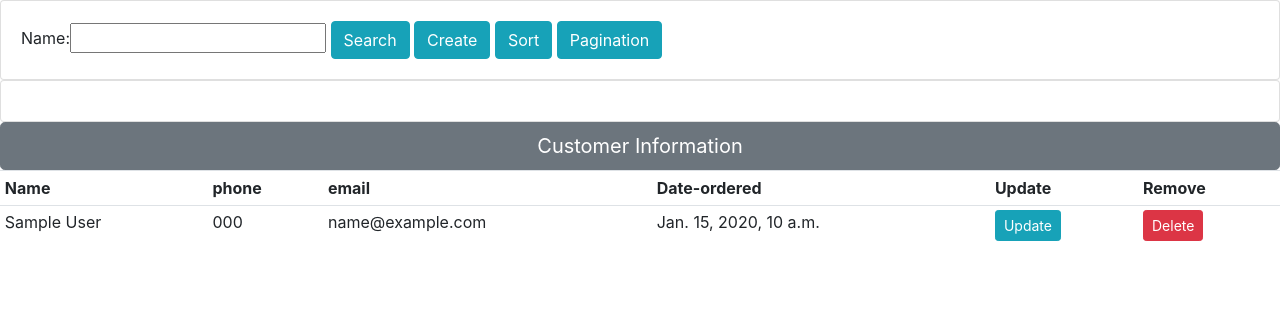
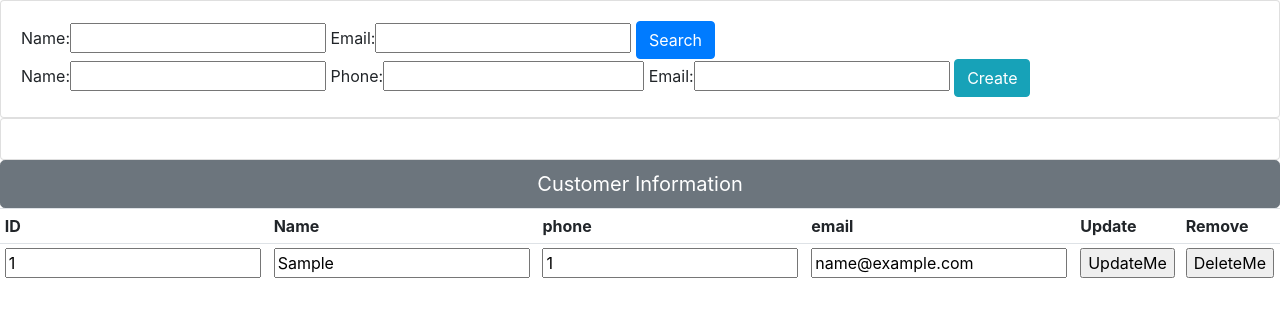
Before and after one commit to RohiniPunde/crud, a Django app: page / in a window 1280 px wide. Shown: the part 56-373 px from the top of the page. Run offline with Django 3.2, Linux system fonts and the light colour scheme; tables that the repository leaves empty hold one stand-in row (values such as "Sample post"); some libraries are stand-ins or nearby versions.

Commit message:
Added create,update,delete,pagination,sorting,search with proper data on same page

```diff
--- a/crudapp/filters.py
+++ b/crudapp/filters.py
@@ -9,4 +9,4 @@ class CustomerFilter(django_filters.FilterSet):
     class Meta:
         model=Customer
         fields='__all__'
-        exclude=['phone','date_created','email']
+        exclude=['phone']
--- a/crudapp/models.py
+++ b/crudapp/models.py
@@ -1,10 +1,14 @@
 from django.db import models
+from django.core.validators import RegexValidator
+import datetime
 
 class Customer(models.Model):
-    name=models.CharField(max_length=200,null=True)
-    phone=models.CharField(max_length=200,null=True)
-    email=models.CharField(max_length=200,null=True)
-    date_created=models.DateTimeField(auto_now=True,null=True)
+    alphanumeric = RegexValidator(r'^[a-zA-Z]*$', 'Only alphanumeric characters are allowed.')
+    name=models.CharField(max_length=200,null=True,validators=[alphanumeric])
+    phone=models.BigIntegerField(null=True)
+    email=models.EmailField(max_length= 200,null=True)
+    #date_created= models.DateField()
+   # date_created = models.DateField(_("date_created"),default=datetime.date.today)
 
     def __str__(self):
         return str(self.name)
--- a/crudapp/templates/display.html
+++ b/crudapp/templates/display.html
@@ -14,13 +14,29 @@
 <div class="row">
         <div class="col-md">
                     <div class="card card-body">
-                        <form method="get">
+                        <tr>
+                            <form method="get">
                             {{myfilter.form}}
-                            <button class="btn btn-info">Search</button>
-                             <a href="create" class="btn btn-info" role="button">Create</a>
-                             <a href="display" class="btn btn-info" role="button">Sort</a>
-                             <a href="index" class="btn btn-info" role="button">Pagination</a>
+                            <button class="btn btn-primary">Search</button>
                         </form>
+
+                        <form action="" method="POST" >
+                         {%csrf_token%}
+                            {{form}}
+
+                        <input type="submit" class="btn btn-info" value="Create" name="submit">
+
+<!--                             <a href="display" class="btn btn-info" role="button">Sort</a>-->
+                        </form>
+
+<!--                        <form method="get">-->
+<!--                            &lt;!&ndash;-->
+
+<!--                            {{myfilter.form}}-->
+<!--                             <button class="btn btn-info">Search</button>-->
+<!--                         &#45;&#45;!>-->
+<!--                        </form>-->
+
                     </div>
         </div>
 </div>
@@ -29,6 +45,14 @@
         <div class="col-md">
                     <div class="card card-body">
                         <form>
+                            <!--{% for i in phone %}
+                                    <tr>
+                                        <td>{{i.name}}</td>
+                                        <td>{{i.phone}}</td>
+                                        <td>{{i.email}}</td>
+                                    </tr>
+
+                                 {%endfor%}-->
                         </form>
                     </div>
         </div>
@@ -39,26 +63,50 @@
 
  <button type="button" class="btn btn-secondary btn-lg btn-block">Customer Information</button>
                             <table class="table table-sm">
-                                <tr>
+                                <tr><th>ID</th>
                                     <th>Name</th>
                                     <th>phone</th>
                                     <th>email</th>
-                                    <th>Date-ordered</th>
                                     <th>Update</th>
                                     <th>Remove</th>
                                 </tr>
-                                 {% for i in customer %}
-                                    <tr>
-                                        <td>{{i.name}}</td>
-                                        <td>{{i.phone}}</td>
-                                        <td>{{i.email}}</td>
-                                        <td>{{i.date_created}}</td>
-                                        <td><a class="btn btn-sm btn-info" href="{% url 'update' i.id %}">Update</a></td>
-                                        <td><a class="btn btn-sm btn-danger" href="{% url 'delete' i.id%}">Delete</a></td>
+                                 {% for i in users %}
+                                <tr>
+                                        <form action="update" method="post">
+                                            {% csrf_token %}
+                                        <td><input type="text" name="id" value={{i.id}} readonly/></td>
+                                        <td><input type="text" name="name" value={{i.name}} /></td>
+                                        <td><input type="text" name="phone" value={{i.phone}} /></td>
+                                        <td><input type="text" name="email" value={{i.email}} /></td>
+                                        <td><input type="submit" value="UpdateMe" name="_update" /></td>
+                                        <td><input type="submit" value="DeleteMe" name="_delete" /></td>
+                                        </form>
                                     </tr>
                                  {%endfor%}
                             </table>
 
+{% if users.has_other_pages %}
+  <ul class="pagination text-center">
+    {% if users.has_previous %}
+      <li><a href="?page={{ users.previous_page_number }}">&laquo;</a></li>
+    {% else %}
+      <li class="disabled"><span>&laquo;</span></li>
+    {% endif %}
+    {% for i in users.paginator.page_range %}
+      {% if users.number == i %}
+        <li class="active"><span>{{ i }} <span class="sr-only">(current)</span></span></li>
+      {% else %}
+        <li><a href="?page={{ i }}">{{ i }}</a></li>
+      {% endif %}
+    {% endfor %}
+    {% if users.has_next %}
+      <li><a href="?page={{ users.next_page_number }}">&raquo;</a></li>
+    {% else %}
+      <li class="disabled"><span>&raquo;</span></li>
+    {% endif %}
+  </ul>
+{% endif %}
+
 
 </body>
 </html>
--- a/crudapp/templates/home.html
+++ b/crudapp/templates/home.html
@@ -15,8 +15,8 @@
     {% include 'navbar.html' %}
 
 
+    {%endblock%}
 
-    {%endblock%}
 
 
 </body>
--- a/crudapp/templates/user_list.html
+++ b/crudapp/templates/user_list.html
@@ -31,7 +31,6 @@
   </tbody>
 </table>
 
-
 {% if users.has_other_pages %}
   <ul class="pagination text-center">
     {% if users.has_previous %}
@@ -53,5 +52,6 @@
     {% endif %}
   </ul>
 {% endif %}
+
 </body>
 </html>
--- a/crudapp/urls.py
+++ b/crudapp/urls.py
@@ -6,10 +6,11 @@ from crudapp import views
 urlpatterns = [
     path('display', views.display, name="display"),
     path('create', views.create, name="create"),
+    path('sample', views.sample, name="sample"),
     path('home', views.home, name="home"),
     path('index', views.index, name="index"),
     path('', views.read, name="read"),
-    path('update/<str:pk>/', views.update, name='update'),
+    path('update', views.update, name='update'),
     path('delete/<str:pk>/', views.delete, name='delete'),
 
 ]
--- a/crudapp/views.py
+++ b/crudapp/views.py
@@ -6,7 +6,10 @@ from .filters import CustomerFilter
 from django.contrib.auth.models import User
 from django.core.paginator import Paginator, EmptyPage, PageNotAnInteger
 from .models import Customer
+from . import filters
 
+def sample(request):
+    return render(request,'sample.html')
 
 
 
@@ -26,8 +29,10 @@ def index(request):
 
 
 def display(request):
-    name = Customer.objects.order_by('name')
-    context={'name':name}
+    name = Customer.objects.all().order_by('name')
+    phone = Customer.objects.all().order_by('phone')
+    email = Customer.objects.all().order_by('email')
+    context={'name':name,'phone':phone,'email':email}
     return render(request,'main.html',context)
 
 def create(request):
@@ -43,29 +48,82 @@ def home(request):
     return render(request,'home.html')
 
 def read(request):
-    name= Customer.objects.order_by('name')
-    customer = Customer.objects.all()
-    #delivered = orders.filter(status='Delivered').count()
-    myfilter=CustomerFilter(request.GET,queryset=customer)
-    customer=myfilter.qs
-    context = {'customer': customer,'myfilter':myfilter,'name':name}
-    return render(request,"display.html", context)
 
-def update(request,pk):
-    customer=Customer.objects.get(id=pk)
-    form=CustomerForm(instance=customer)
+    form = CustomerForm
     if request.method == 'POST':
-        form = CustomerForm(request.POST,instance=customer)
+        form = CustomerForm(request.POST)
         form.save()
         return redirect('read')
     context = {'form': form}
-    return render(request, 'customer.html', context)
+
+
+    user_list = Customer.objects.all().order_by('name')
+    page = request.GET.get('page', 1)
+    filtered_qs = filters.CustomerFilter( request.GET,queryset=Customer.objects.all().order_by('name')).qs
+    paginator = Paginator(filtered_qs, 5)
+
+   # paginator = Paginator(user_list, 4)
+    try:
+        users = paginator.page(page)
+    except PageNotAnInteger:
+        users = paginator.page(1)
+    except EmptyPage:
+        users = paginator.page(paginator.num_pages)
+
+
+    name= Customer.objects.all().order_by('name')
+    phone = Customer.objects.all().order_by('phone')
+    email = Customer.objects.all().order_by('email')
+
+    name = Customer.objects.all().order_by('name')
+    phone = Customer.objects.all().order_by('phone')
+    email = Customer.objects.all().order_by('email')
+    context = {'name': name, 'phone': phone, 'email': email}
+    #return render(request, 'main.html', context)
+
+    customer = Customer.objects.all()
+    myfilter=CustomerFilter(request.GET,queryset=customer)
+    customer=myfilter.qs
+    context = {'customer': customer,'myfilter':myfilter,'name':name,'phone':phone,'email':email,'users': users,'form':form}
+    return render(request,"display.html", context)
+
+
+def update(request):
+    if request.POST:
+        if "_update" in request.POST:
+            pk=request.POST.get('id')
+            customer=Customer.objects.get(id=pk)
+            customer.name = request.POST.get('name')
+            customer.email = request.POST.get('email')
+            customer.phone = request.POST.get('phone')
+            customer.save()
+        elif "_delete" in request.POST:
+            pk = request.POST.get('id')
+            customer = Customer.objects.get(id=pk)
+            customer.delete()
+    return redirect('/')
+
+    #customer.phone  = request.POST.get['phone']
+    #customer.email = request.POST.get['email']
+    #customer.save()
+
+
+
+    # form=CustomerForm(instance=customer)
+    #if request.method == 'POST':
+    #form = CustomerForm(request.GET,instance=customer)
+    #form.save()
+    #return redirect('read')
+
+    #context = {'form': form}
+    #return render(request, 'customer.html', context)
 
 
 def delete(request,pk):
     customer=Customer.objects.get(id=pk)
-    if request.method == 'POST':
-        customer.delete()
-        return redirect('read')
-    context = {'form': customer}
-    return render(request, 'delete.html', context)
+    customer.delete()
+    return redirect('/')
+
+
+   # context = {'form': customer}
+   # return render(request, 'delete.html', context)
```
Also changed, not shown: crudapp/templates/main.html (+2 -5 lines), crudapp/templates/sample.html (added, +42 -0 lines), crudapp/migrations/0008_auto_20200819_1552.py (added), crudapp/migrations/0009_auto_20200819_1556.py (added), crudapp/migrations/0010_auto_20200819_1604.py (added), crudapp/migrations/0011_auto_20200819_1611.py (added), crudapp/migrations/0012_auto_20200819_1612.py (added), crudapp/migrations/0013_auto_20200819_1619.py (added), crudapp/migrations/0014_auto_20200819_1625.py (added), crudapp/migrations/0015_auto_20200819_2242.py (added), crudapp/migrations/0016_auto_20200820_1643.py (added).
